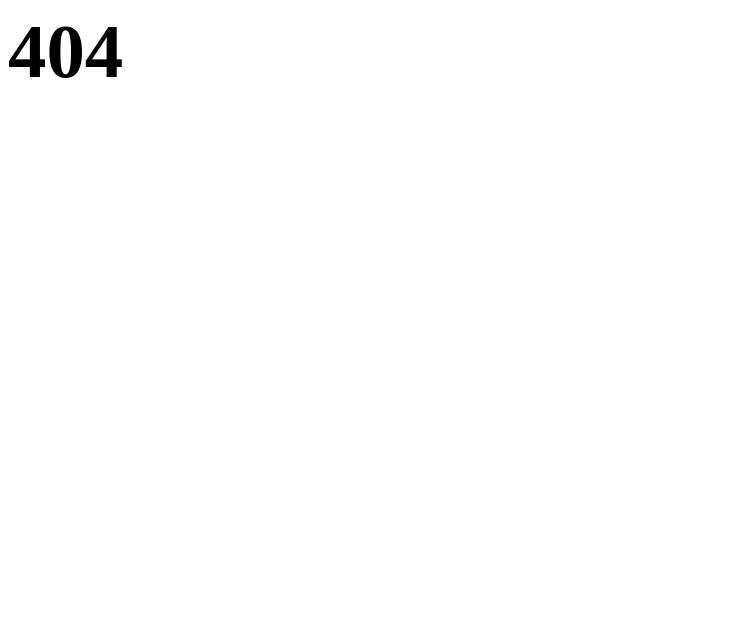
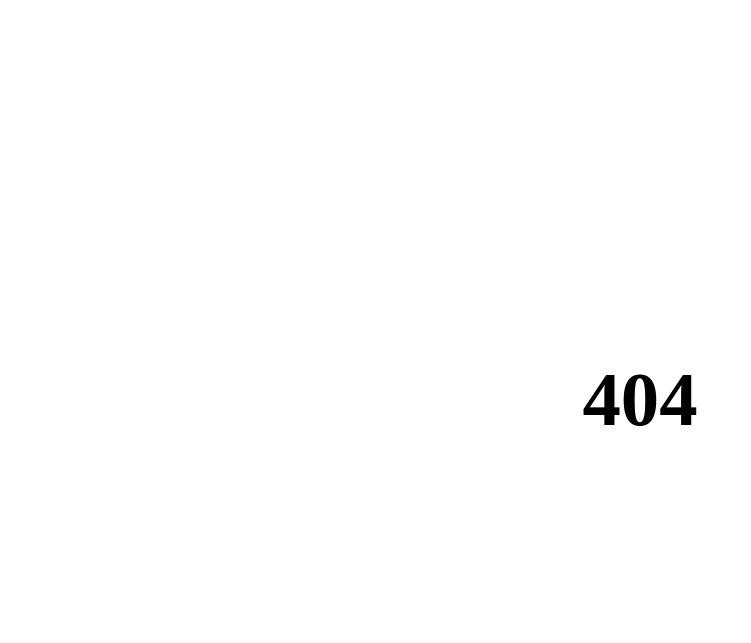
Before and after one commit to lukaszjablonski/moonlighter.ml, a plain HTML site: page 404.html in a window 1280 px wide. Shown: the whole page, without its empty margins (0-751 px from the left). Drawn offline with Linux system fonts and the light colour scheme.

Commit message:
Update 404.html

```diff
--- a/404.html
+++ b/404.html
@@ -10,17 +10,15 @@
      *display: inline-block; /* IE6, IE7 hack */
      vertical-align: middle;
     }
-    /*#rectangle {*/
-    body {
+    #rectangle {
      display: table;
-     /*width: 60vw;*/
-     /*height: 60vh;*/
-     /*margin: 20vh auto;*/
-     /*background: #eee;*/
+     width: 60vw;
+     height: 60vh;
+     margin: 20vh auto;
     }
   </style>
  </head>
  <body>
-  <!--<div id="rectangle">--><h2>404</h2><!--</div>-->
+  <div id="rectangle"><h2>404</h2></div>
  </body>
 </html>
```
